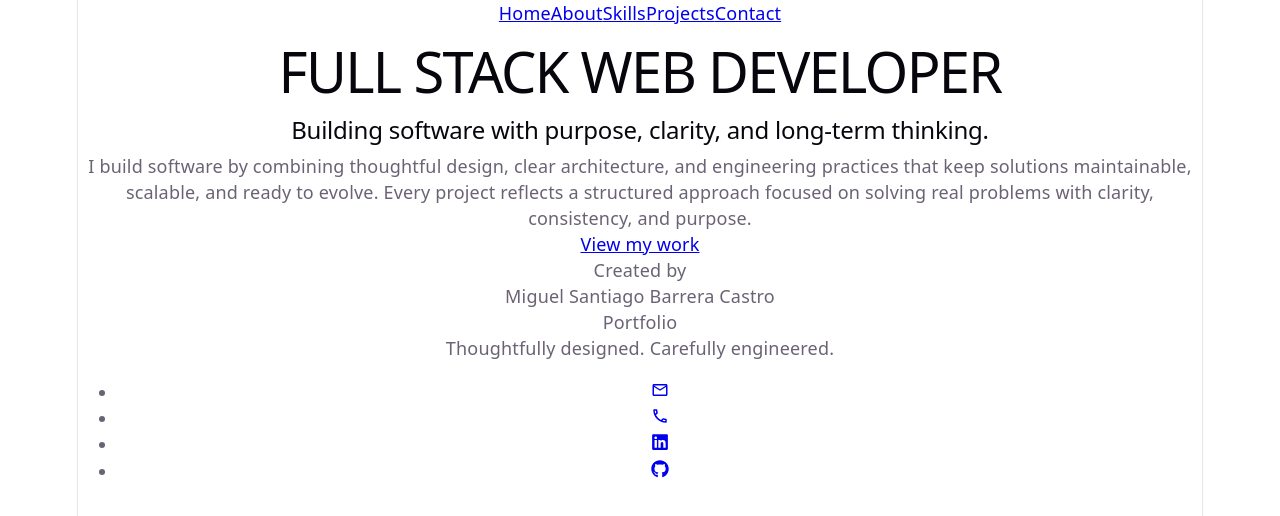
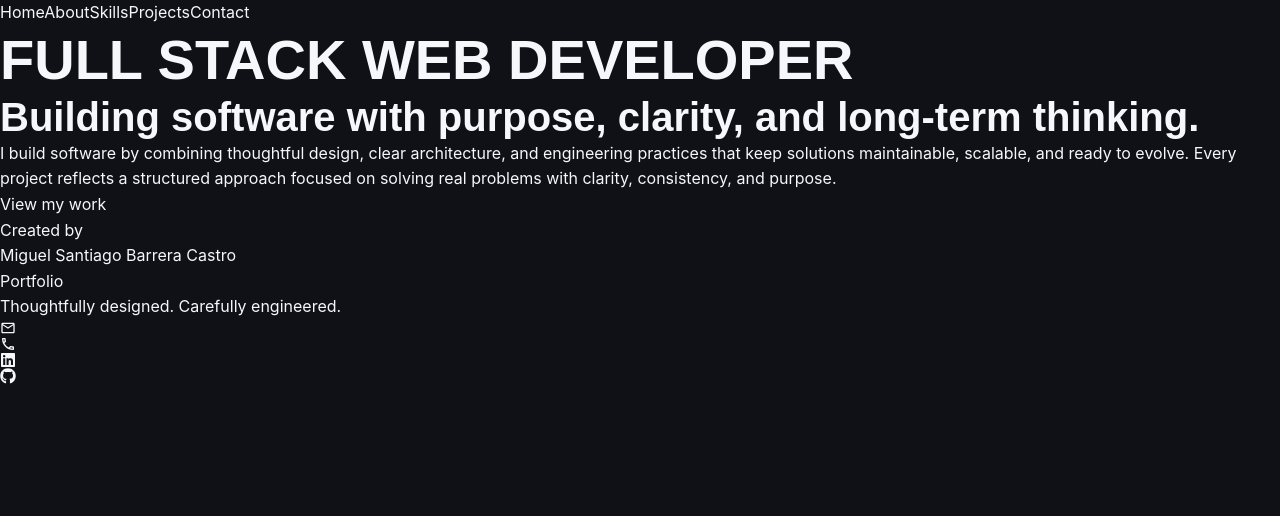
Before and after one commit to Entus01/Portfolio, a React (Vite) app: page / in a window 1280 px wide. Shown: the top 516 px of the page. Built offline with nearby package versions, Linux system fonts and the light colour scheme.

Commit message:
feat(styles): establish global design system foundation

```diff
--- /dev/null
+++ b/src/styles/global.css
@@ -0,0 +1,20 @@
+html {
+  scroll-behavior: smooth;
+}
+
+body {
+  min-width: 320px;
+  min-height: 100vh;
+  background-color: var(--color-background);
+  -webkit-font-smoothing: antialiased;
+  -moz-osx-font-smoothing: grayscale;
+}
+
+#root {
+  min-height: 100vh;
+}
+
+::selection {
+  background-color: var(--color-selection-background);
+  color: var(--color-selection-text);
+}
--- a/src/styles/index.css
+++ b/src/styles/index.css
@@ -1,111 +1,4 @@
-:root {
-  --text: #6b6375;
-  --text-h: #08060d;
-  --bg: #fff;
-  --border: #e5e4e7;
-  --code-bg: #f4f3ec;
-  --accent: #aa3bff;
-  --accent-bg: rgba(170, 59, 255, 0.1);
-  --accent-border: rgba(170, 59, 255, 0.5);
-  --social-bg: rgba(244, 243, 236, 0.5);
-  --shadow:
-    rgba(0, 0, 0, 0.1) 0 10px 15px -3px, rgba(0, 0, 0, 0.05) 0 4px 6px -2px;
-
-  --sans: system-ui, 'Segoe UI', Roboto, sans-serif;
-  --heading: system-ui, 'Segoe UI', Roboto, sans-serif;
-  --mono: ui-monospace, Consolas, monospace;
-
-  font: 18px/145% var(--sans);
-  letter-spacing: 0.18px;
-  color-scheme: light dark;
-  color: var(--text);
-  background: var(--bg);
-  font-synthesis: none;
-  text-rendering: optimizeLegibility;
-  -webkit-font-smoothing: antialiased;
-  -moz-osx-font-smoothing: grayscale;
-
-  @media (max-width: 1024px) {
-    font-size: 16px;
-  }
-}
-
-@media (prefers-color-scheme: dark) {
-  :root {
-    --text: #9ca3af;
-    --text-h: #f3f4f6;
-    --bg: #16171d;
-    --border: #2e303a;
-    --code-bg: #1f2028;
-    --accent: #c084fc;
-    --accent-bg: rgba(192, 132, 252, 0.15);
-    --accent-border: rgba(192, 132, 252, 0.5);
-    --social-bg: rgba(47, 48, 58, 0.5);
-    --shadow:
-      rgba(0, 0, 0, 0.4) 0 10px 15px -3px, rgba(0, 0, 0, 0.25) 0 4px 6px -2px;
-  }
-
-  #social .button-icon {
-    filter: invert(1) brightness(2);
-  }
-}
-
-body {
-  margin: 0;
-}
-
-#root {
-  width: 1126px;
-  max-width: 100%;
-  margin: 0 auto;
-  text-align: center;
-  border-inline: 1px solid var(--border);
-  min-height: 100svh;
-  display: flex;
-  flex-direction: column;
-  box-sizing: border-box;
-}
-
-h1,
-h2 {
-  font-family: var(--heading);
-  font-weight: 500;
-  color: var(--text-h);
-}
-
-h1 {
-  font-size: 56px;
-  letter-spacing: -1.68px;
-  margin: 32px 0;
-  @media (max-width: 1024px) {
-    font-size: 36px;
-    margin: 20px 0;
-  }
-}
-h2 {
-  font-size: 24px;
-  line-height: 118%;
-  letter-spacing: -0.24px;
-  margin: 0 0 8px;
-  @media (max-width: 1024px) {
-    font-size: 20px;
-  }
-}
-p {
-  margin: 0;
-}
-
-code,
-.counter {
-  font-family: var(--mono);
-  display: inline-flex;
-  border-radius: 4px;
-  color: var(--text-h);
-}
-
-code {
-  font-size: 15px;
-  line-height: 135%;
-  padding: 4px 8px;
-  background: var(--code-bg);
-}
+@import "./reset.css";
+@import "./variables.css";
+@import "./typography.css";
+@import "./global.css";
--- /dev/null
+++ b/src/styles/reset.css
@@ -0,0 +1,53 @@
+*,
+*::before,
+*::after {
+    box-sizing: border-box;
+    margin: 0;
+    padding: 0;
+}
+
+html {
+    scroll-behavior: smooth;
+}
+
+body {
+    min-height: 100vh;
+}
+
+img,
+picture,
+svg,
+video {
+    display: block;
+    max-width: 100%;
+}
+
+button,
+input,
+textarea,
+select {
+    font: inherit;
+}
+
+ul,
+ol {
+    list-style: none;
+}
+
+a {
+    color: inherit;
+    text-decoration: none;
+}
+
+h1,
+h2,
+h3,
+h4,
+h5,
+h6,
+p,
+ul,
+ol,
+pre {
+    margin: 0;
+}
--- /dev/null
+++ b/src/styles/typography.css
@@ -0,0 +1,70 @@
+/* ==========================================================================
+   Typography
+   Global typographic rules for the application.
+   ========================================================================== */
+
+body {
+    font-family: var(--font-family-base);
+    font-size: var(--font-size-base);
+    font-weight: var(--font-weight-regular);
+    line-height: var(--line-height-base);
+    color: var(--color-text-primary);
+}
+
+h1,
+h2,
+h3,
+h4,
+h5,
+h6 {
+    font-family: var(--font-family-heading);
+    font-weight: var(--font-weight-bold);
+    line-height: var(--line-height-heading);
+    color: var(--color-text-primary);
+}
+
+h1 {
+    font-size: var(--font-size-4xl);
+}
+
+h2 {
+    font-size: var(--font-size-3xl);
+}
+
+h3 {
+    font-size: var(--font-size-2xl);
+}
+
+h4 {
+    font-size: var(--font-size-xl);
+}
+
+h5 {
+    font-size: var(--font-size-lg);
+}
+
+h6 {
+    font-size: var(--font-size-md);
+}
+
+p {
+    margin: 0;
+    line-height: inherit;
+}
+
+a {
+    color: inherit;
+    text-decoration: none;
+}
+
+strong {
+    font-weight: var(--font-weight-bold);
+}
+
+em {
+    font-style: italic;
+}
+
+small {
+    font-size: var(--font-size-sm);
+}
--- /dev/null
+++ b/src/styles/variables.css
@@ -0,0 +1,151 @@
+/* ==========================================================================
+   Variables
+   Global design tokens for the application.
+   ========================================================================== */
+
+:root {
+  /* ==========================================================================
+       Colors
+       ========================================================================== */
+
+  /* Backgrounds */
+  --color-background: #0f1117;
+  --color-surface: #171a21;
+  --color-border: #2a2f3a;
+
+  /* Text */
+  --color-text-primary: #f5f7fa;
+  --color-text-secondary: #a7b0be;
+
+  /* Feedback */
+  --color-success: #22c55e;
+  --color-warning: #f59e0b;
+  --color-error: #ef4444;
+
+  /* Accent */
+  --color-accent: #5da9e9;
+  --color-accent-hover: #7abaf0;
+
+  /* Selection */
+  --color-selection-background: var(--color-accent);
+  --color-selection-text: var(--color-background);
+
+  /* ==========================================================================
+       Typography
+       ========================================================================== */
+  --font-family-heading: "Space Grotesk", sans-serif;
+  --font-family-base: "Inter", sans-serif;
+
+  --font-size-xs: 12px;
+  --font-size-sm: 14px;
+  --font-size-base: 16px;
+  --font-size-md: 18px;
+  --font-size-lg: 20px;
+  --font-size-xl: 24px;
+  --font-size-2xl: 32px;
+  --font-size-3xl: 40px;
+  --font-size-4xl: 56px;
+
+  --font-weight-light: 300;
+  --font-weight-regular: 400;
+  --font-weight-medium: 500;
+  --font-weight-semibold: 600;
+  --font-weight-bold: 700;
+
+  --line-height-base: 1.6;
+  --line-height-heading: 1.2;
+
+  /* ==========================================================================
+       Layout
+       ========================================================================== */
+  /* Dimensions */
+  --header-height: 72px;
+  --footer-height: 64px;
+
+  /* Sections */
+  --section-padding-x: 48px;
+  --section-padding-y: 96px;
+
+  /* Containers */
+  --container-padding: 32px;
+
+  /* ==========================================================================
+       Spacing
+       ========================================================================== */
+  --spacing-4: 4px; /* Minimal gap */
+  --spacing-8: 8px; /* Small spacing */
+  --spacing-16: 16px; /* Default spacing */
+  --spacing-24: 24px; /* Component spacing */
+  --spacing-32: 32px; /* Section spacing */
+  --spacing-48: 48px; /* Large spacing */
+
+  /* ==========================================================================
+       Borders & Shadows
+       ========================================================================== */
+  --radius-sm: 6px; /* Inputs, buttons, chips */
+  --radius-md: 10px; /* Cards, panels, navigation */
+  --border-width-thin: 1px; /* px */
+  --border-default: var(--border-width-thin) solid var(--color-border);
+
+  /* Elevation */
+  /* LVL 0: no shadow */
+  --shadow-sm: 0 2px 8px rgba(0, 0, 0, 0.12); /*LVL 1*/
+  --shadow-md: 0 8px 24px rgba(0, 0, 0, 0.18); /*LVL 2*/
+
+  /* ==========================================================================
+   Motion
+   ========================================================================== */
+
+  --duration-fast: 150ms;
+  --duration-base: 250ms;
+  --duration-slow: 400ms;
+
+  --ease-standard: ease;
+  --ease-in: ease-in;
+  --ease-out: ease-out;
+  --ease-in-out: ease-in-out;
+
+  --transition-default: all var(--duration-base) var(--ease-standard);
+
+  /* ==========================================================================
+   Branding
+   ========================================================================== */
+
+  --brand-font-family: var(--font-family-heading);
+
+  /* ==========================================================================
+   Layers
+   ========================================================================== */
+
+  --z-base: 0;
+  --z-header: 100;
+  --z-dropdown: 200;
+  --z-modal: 300;
+  --z-toast: 400;
+
+  /* ==========================================================================
+   Opacity
+   ========================================================================== */
+
+  --opacity-disabled: 0.4;
+  --opacity-muted: 0.7;
+  --opacity-overlay: 0.9;
+
+  /* ==========================================================================
+   Focus
+   ========================================================================== */
+
+  --focus-ring-width: 2px;
+  --focus-ring-offset: 2px;
+  --focus-ring-color: var(--color-accent);
+
+  /* ==========================================================================
+   Containers
+   ========================================================================== */
+
+  --container-xs: 480px;
+  --container-sm: 768px;
+  --container-md: 1024px;
+  --container-lg: 1200px;
+  --container-xl: 1440px;
+}
```
